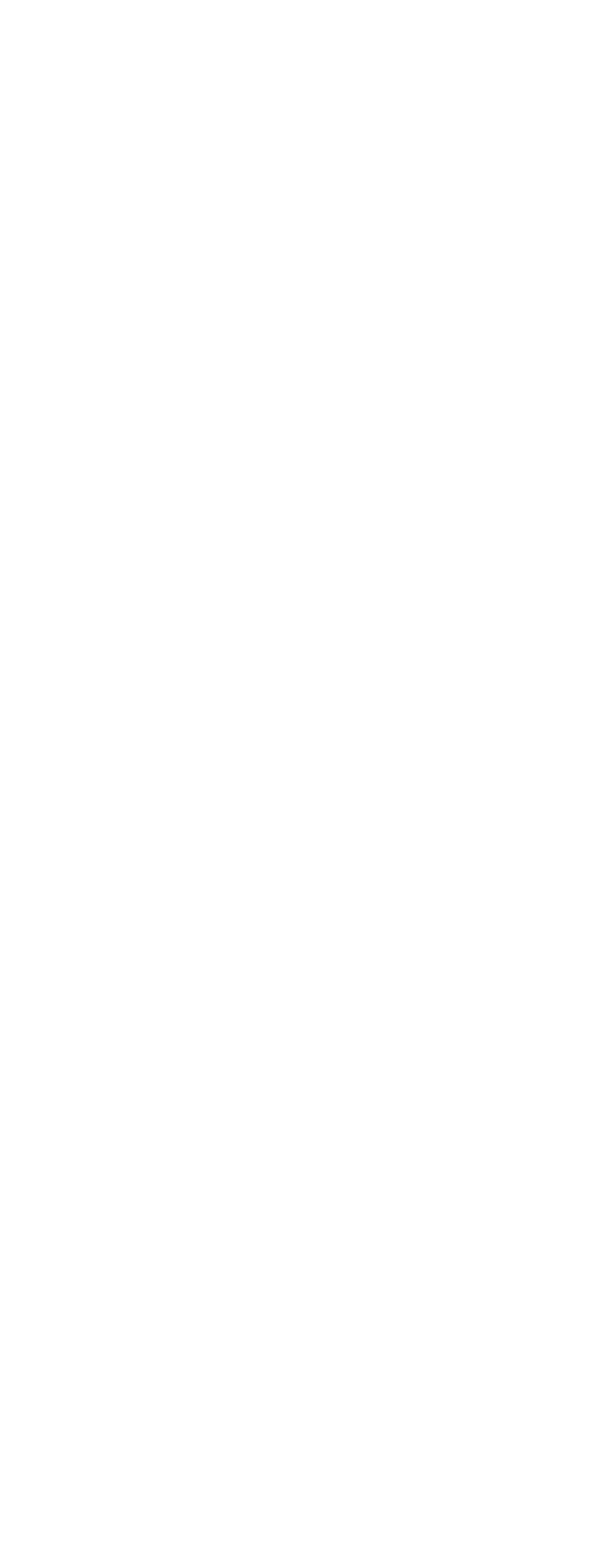
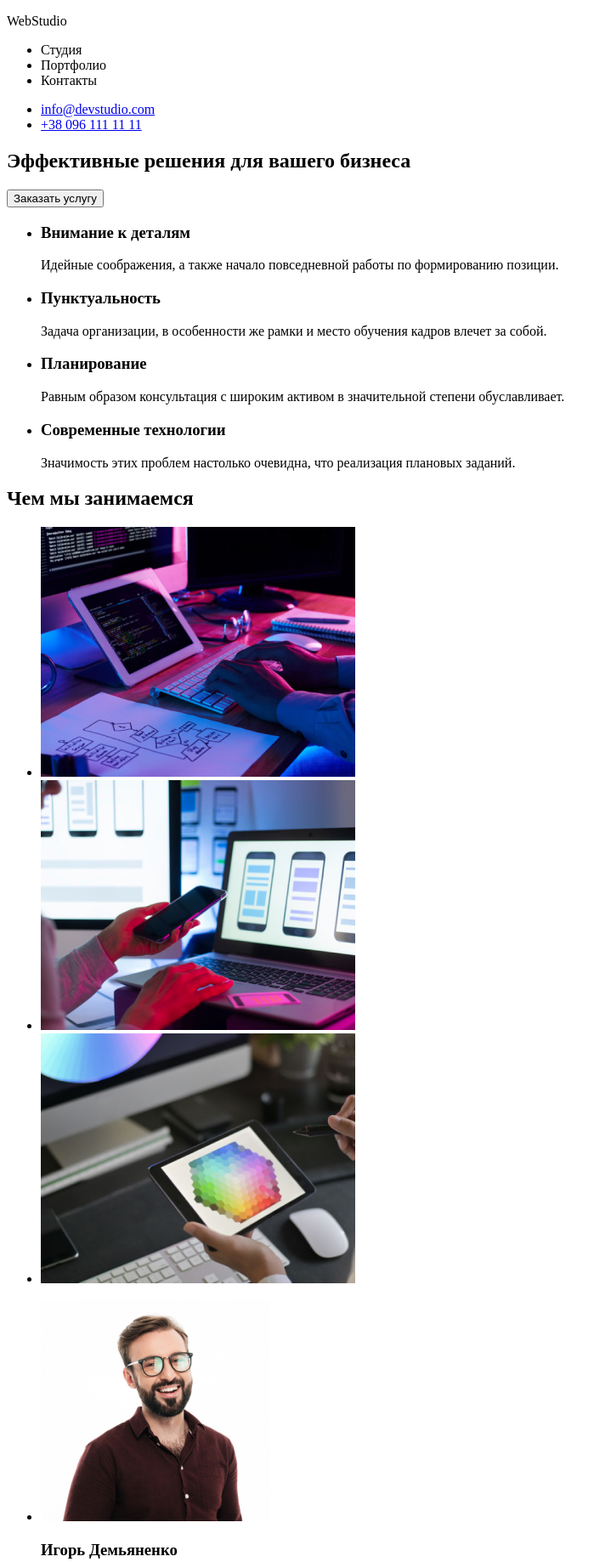
Before and after one commit to YehorYermolenko/goit-markup-hw-01, a plain HTML site: page index.html in a window 1280 px wide. Shown: the top 1838 px of the page at 85% size, without its empty margins (0-719 px from the left). Before the commit the page ends 800 px from the top, so only its background shows below. Drawn offline with Linux system fonts and the light colour scheme.

Commit message:
HTML макет
Готовый макет домашнего задания 1

```diff
--- a/css/styles.css
+++ /dev/null
@@ -1,3 +0,0 @@
-body {
-  background-color: teal;
-}
--- a/index.html
+++ b/index.html
@@ -1,9 +1,119 @@
 <!DOCTYPE html>
-<html lang="en">
+<html lang="ru">
   <head>
     <meta charset="UTF-8" />
     <meta name="viewport" content="width=device-width, initial-scale=1.0" />
-    <title>Document</title>
+    <title>Домашнее задание 1</title>
   </head>
-  <body></body>
+  <body>
+    <header>
+      <p lang="en">WebStudio</p>
+      <nav>
+        <ul>
+          <li>Студия</li>
+          <li>Портфолио</li>
+          <li>Контакты</li>
+        </ul>
+      </nav>
+      <ul>
+        <li><a href="mailto:info@devstudio.com">info@devstudio.com</a></li>
+        <li><a href="tel:+380961111111">+38 096 111 11 11</a></li>
+      </ul>
+    </header>
+    <!-- hero section -->
+    <main>
+      <section>
+        <h1>Эффективные решения для вашего бизнеса</h1>
+        <button>Заказать услугу</button>
+      </section>
+      <!-- "why us" section -->
+      <section>
+        <h2 hidden>Наши преимущества</h2>
+        <ul>
+          <li>
+            <h3>Внимание к деталям</h3>
+            <p>Идейные соображения, а также начало повседневной работы по формированию позиции.</p>
+          </li>
+          <li>
+            <h3>Пунктуальность</h3>
+            <p>Задача организации, в особенности же рамки и место обучения кадров влечет за собой.</p>
+          </li>
+          <li>
+            <h3>Планирование</h3>
+            <p>Равным образом консультация с широким активом в значительной степени обуславливает.</p>
+          </li>
+          <li>
+            <h3>Современные технологии</h3>
+            <p>Значимость этих проблем настолько очевидна, что реализация плановых заданий.</p>
+          </li>
+        </ul>
+      </section>
+      <!-- "what wo do" section-->
+      <section>
+        <div>
+          <h2>Чем мы занимаемся</h2>
+          <ul>
+            <li>
+              <img src="./img/img_1.jpg" width="370" height="294" alt="Верстальщик набирает на клавиатуре код" />
+            </li>
+            <li>
+              <img
+                src="./img/img_2.jpg"
+                width="370"
+                height="294"
+                alt="Верстальщик с телфоном в руках смотрит как выглядит сайт на дэвайсе"
+              />
+            </li>
+            <li>
+              <img
+                src="./img/img_3.jpg"
+                width="370"
+                height="294"
+                alt="Верстальщик на планшете выбирает цветовую гамму для сайта"
+              />
+            </li>
+          </ul>
+        </div>
+      </section>
+      <!-- our team section -->
+      <section>
+        <ul>
+          <li>
+            <img src="./img/out_team/igor.jpg" width="270" height="260" alt="фото Игоря Демьяненко" />
+            <h3>Игорь Демьяненко</h3>
+            <p lang="en">Product Designer</p>
+          </li>
+          <li>
+            <img src="./img/out_team/olga.jpg" width="270" height="260" alt="фото Ольги Репиной" />
+            <h3>Ольга Репина</h3>
+            <p lang="en">Frontend Developer</p>
+          </li>
+          <li>
+            <img src="./img/out_team/nikolay.jpg" width="270" height="260" alt="фото Николая Тарасова" />
+            <h3>Николай Тарасов</h3>
+            <p lang="en">Marketing</p>
+          </li>
+          <li>
+            <img src="./img/out_team/mikhail.jpg" width="270" height="260" alt="фото Михаила Ермакова" />
+            <h3>Михаил Ермаков</h3>
+            <p lang="en">UI Designer</p>
+          </li>
+        </ul>
+      </section>
+    </main>
+    <footer>
+      <p lang="en">WebStudio</p>
+      <address>
+        <ul>
+          <li>
+            <a href="https://goo.gl/maps/G5o3masEWsuHxi1A7" target="_blank" rel="noopener noreferer"
+              >г. Киев, пр-т Леси Украинки, 26</a
+            >
+          </li>
+          <li><a href="mailto:info@devstudio.com">info@devstudio.com</a></li>
+          <li><a href="tel:+380961111111">+38 096 111 11 11</a></li>
+        </ul>
+      </address>
+    </footer>
+  </body>
 </html>
```
Also changed, not shown: img/img_1.jpg (added), img/img_2.jpg (added), img/img_3.jpg (added), img/out_team/igor.jpg (added), img/out_team/mikhail.jpg (added), img/out_team/nikolay.jpg (added), img/out_team/olga.jpg (added).
